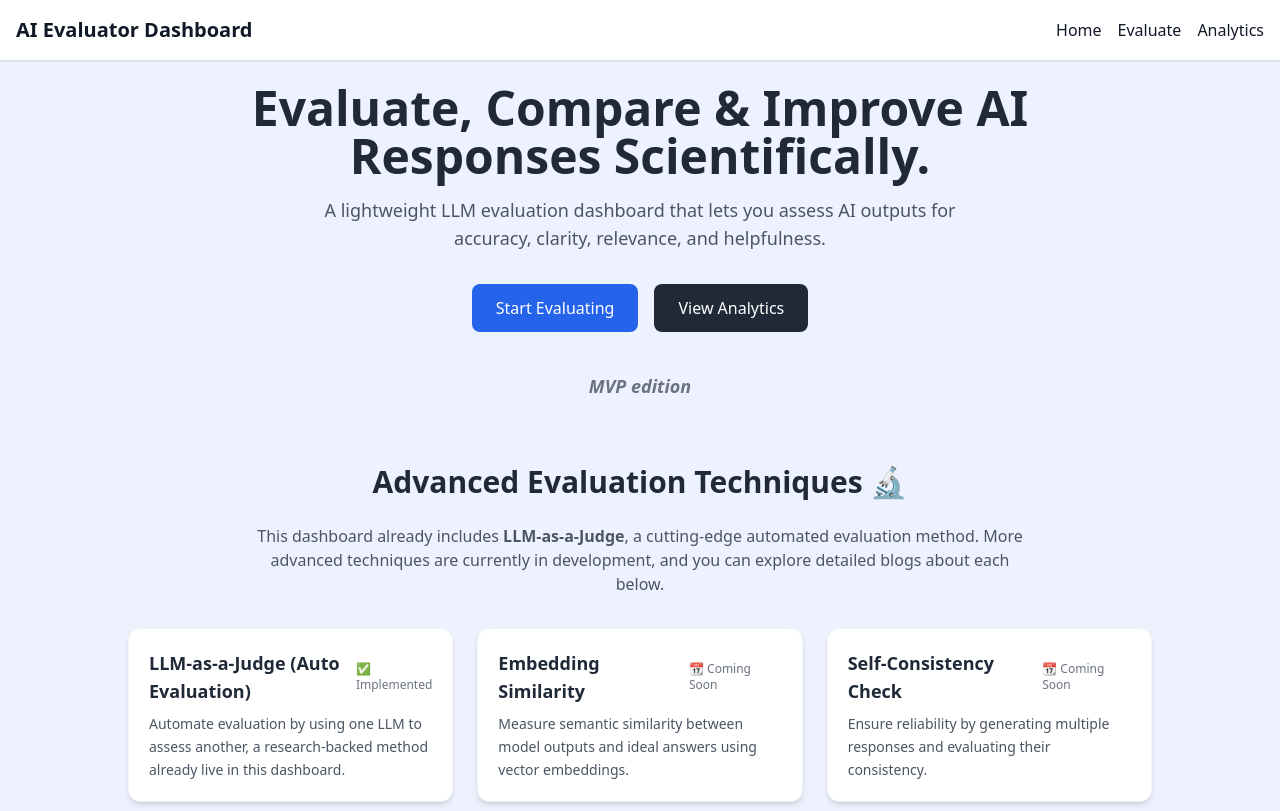
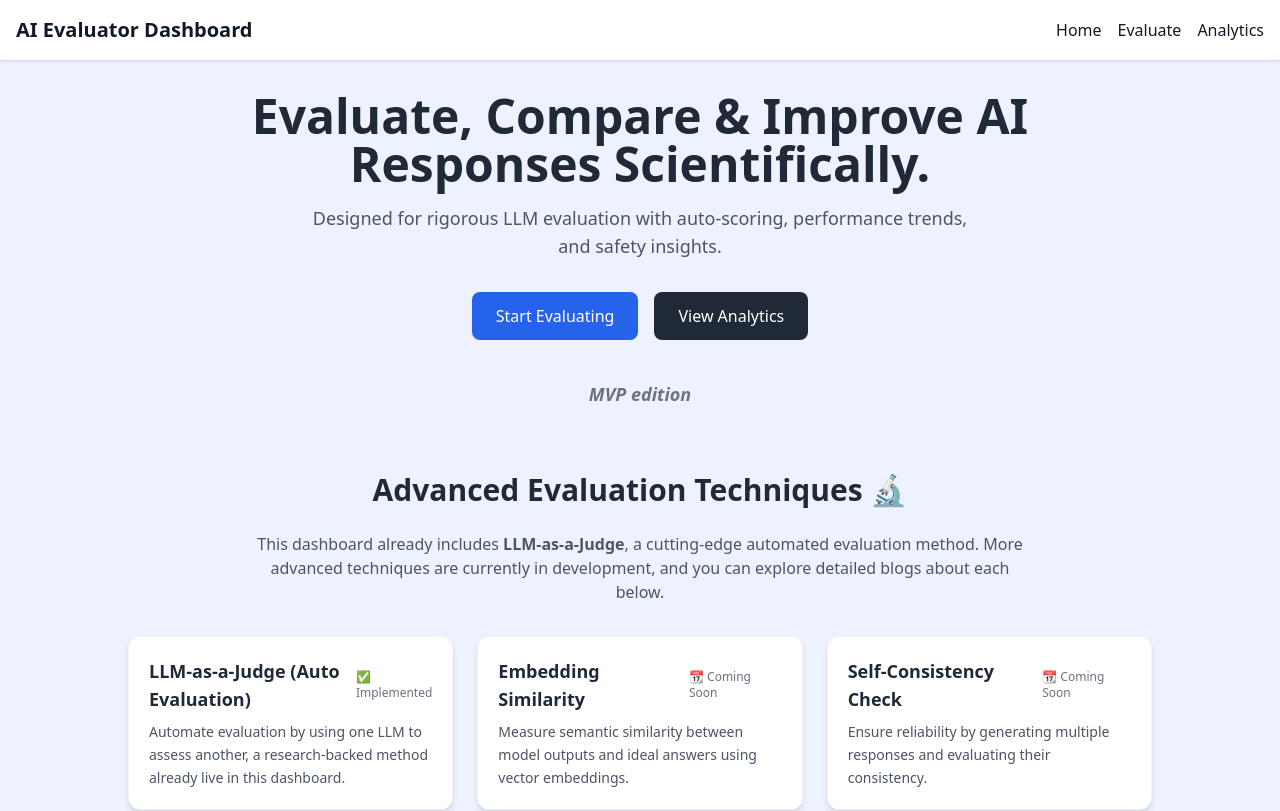
Before and after one commit to 257divyanshu/ai-evaluator-dashboard, a React (Vite) app: page / in a window 1280 px wide. Shown: the top 811 px of the page. Built offline with nearby package versions, Linux system fonts and the light colour scheme; no server answers.

Commit message:
chore: update home page subtitle to highlight analytics features

```diff
--- a/src/pages/Home.jsx
+++ b/src/pages/Home.jsx
@@ -35,15 +35,14 @@ export default function Home() {
   ];
 
   return (
-    <div className="min-h-screen flex flex-col items-center text-center p-6">
+    <div className="min-h-screen flex flex-col items-center text-center p-8">
       {/* 🧠 Hero Section */}
       <div className="flex flex-col items-center justify-center flex-1 max-w-4xl">
         <h1 className="text-4xl sm:text-5xl font-bold text-gray-800 mb-4 leading-tight">
           Evaluate, Compare & Improve AI Responses Scientifically.
         </h1>
         <p className="text-gray-600 max-w-2xl mb-8 text-lg">
-          A lightweight LLM evaluation dashboard that lets you assess AI outputs
-          for accuracy, clarity, relevance, and helpfulness.
+          Designed for rigorous LLM evaluation with auto-scoring, performance trends, and safety insights.
         </p>
 
         <div className="flex gap-4 flex-wrap justify-center mb-10">
```
